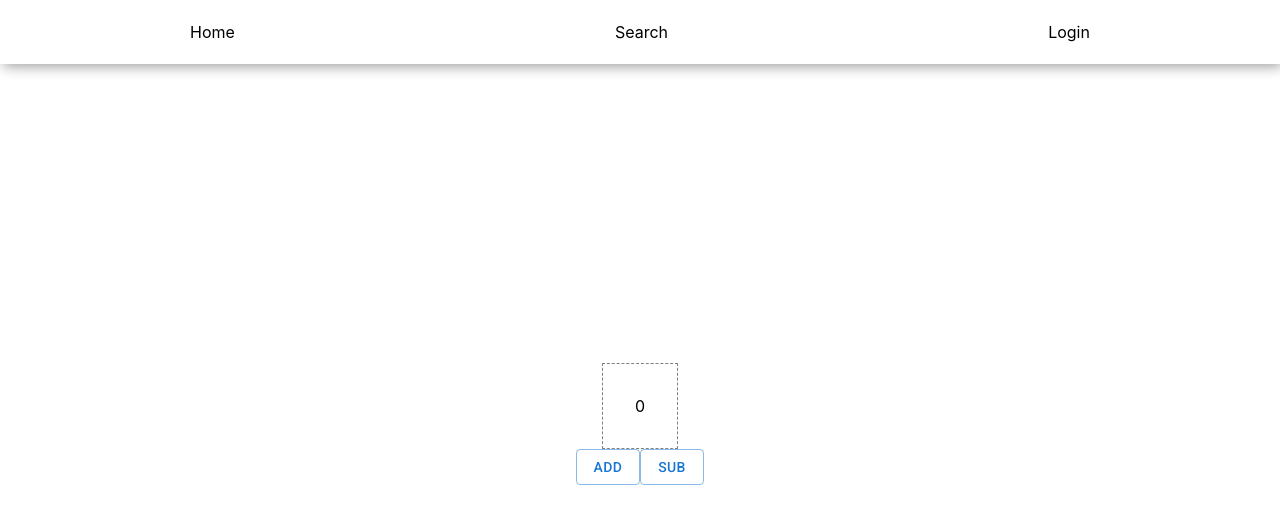
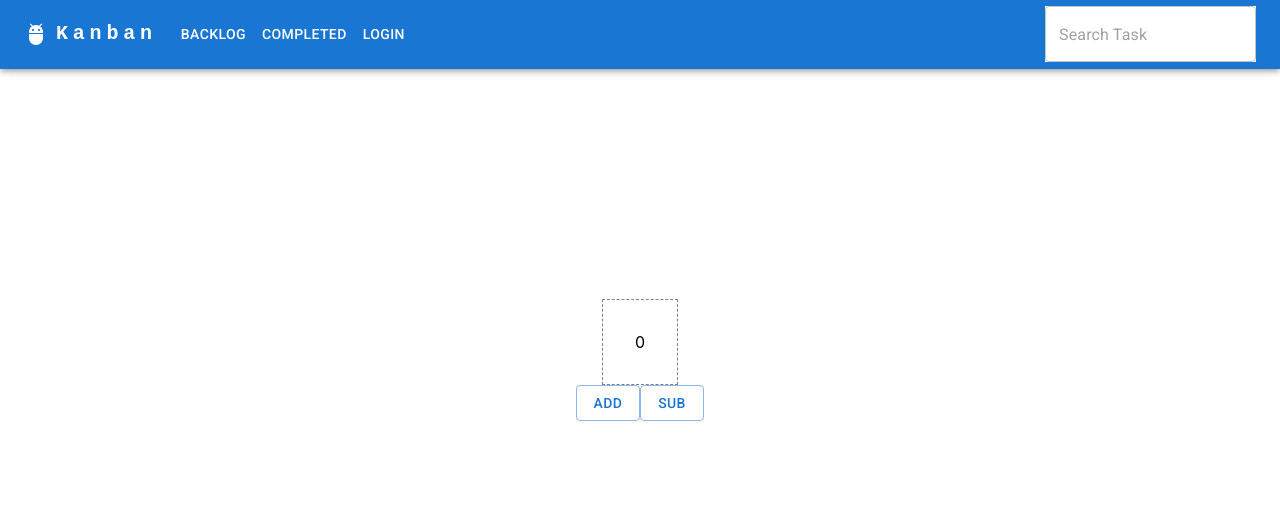
Before and after one commit to isandeepkadam/kanban-software, a React (Create React App) app: page / in a window 1280 px wide. Shown: the top 524 px of the page. Built offline with nearby package versions, Linux system fonts and the light colour scheme.

Commit message:
Prettier settings,vscode suggestions and Completed Navbar

```diff
--- a/src/App.tsx
+++ b/src/App.tsx
@@ -1,6 +1,6 @@
-import { BrowserRouter, Route, Routes } from "react-router-dom"
-import { Navbar } from "./components"
-import { Home } from "./pages"
+import { BrowserRouter, Route, Routes } from 'react-router-dom'
+import { Navbar } from './components'
+import { Home } from './pages'
 const App = () => {
   return (
     <BrowserRouter>
--- a/src/components/Navbar.tsx
+++ b/src/components/Navbar.tsx
@@ -1,13 +1,186 @@
-import { ReactElement } from "react"
-import { Link } from "react-router-dom"
+import {
+  Adb as AdbIcon,
+  Menu as MenuIcon,
+  Clear as ClearIcon,
+  Search as SearchIcon,
+} from '@mui/icons-material'
+import {
+  AppBar,
+  Box,
+  Button,
+  Container,
+  IconButton,
+  Menu,
+  MenuItem,
+  TextField,
+  InputAdornment,
+  Toolbar,
+  Typography,
+} from '@mui/material'
+import { ReactElement, useState } from 'react'
 
+const pages = ['Backlog', 'Completed', 'Login']
+type IMobileView = {
+  handleOpenNavMenu: (_event: React.MouseEvent<HTMLElement>) => void
+  handleCloseNavMenu: () => void
+  anchorElNav: HTMLElement | null
+}
+const MobileView = ({
+  anchorElNav,
+  handleCloseNavMenu,
+  handleOpenNavMenu,
+}: IMobileView) => {
+  return (
+    <>
+      <AdbIcon sx={{ display: { xs: 'none', md: 'flex' }, mr: 1 }} />
+      <Typography
+        variant="h6"
+        noWrap
+        component="a"
+        href="/"
+        sx={{
+          mr: 2,
+          display: { xs: 'none', md: 'flex' },
+          fontFamily: 'monospace',
+          fontWeight: 700,
+          letterSpacing: '.3rem',
+          color: 'inherit',
+          textDecoration: 'none',
+        }}
+      >
+        Kanban
+      </Typography>
+      <Box sx={{ flexGrow: 1, display: { xs: 'flex', md: 'none' } }}>
+        <IconButton
+          size="large"
+          aria-label="account of current user"
+          aria-controls="menu-appbar"
+          aria-haspopup="true"
+          onClick={handleOpenNavMenu}
+          color="inherit"
+        >
+          <MenuIcon />
+        </IconButton>
+        <Menu
+          id="menu-appbar"
+          anchorEl={anchorElNav}
+          anchorOrigin={{
+            vertical: 'bottom',
+            horizontal: 'left',
+          }}
+          keepMounted
+          transformOrigin={{
+            vertical: 'top',
+            horizontal: 'left',
+          }}
+          open={Boolean(anchorElNav)}
+          onClose={handleCloseNavMenu}
+          sx={{
+            display: { xs: 'block', md: 'none' },
+          }}
+        >
+          {pages.map((page) => (
+            <MenuItem key={page} onClick={handleCloseNavMenu}>
+              <Typography textAlign="center">{page}</Typography>
+            </MenuItem>
+          ))}
+        </Menu>
+      </Box>
+    </>
+  )
+}
 const Navbar = (): ReactElement => {
+  const [showSearch, setShowSearch] = useState(false)
+  const [anchorElNav, setAnchorElNav] = useState<null | HTMLElement>(null)
+  const handleOpenNavMenu = (event: React.MouseEvent<HTMLElement>) => {
+    setAnchorElNav(event.currentTarget)
+  }
+  const handleCloseNavMenu = () => {
+    setAnchorElNav(null)
+  }
   return (
-    <ul className="navbar">
-      <li><Link to="/">Home</Link></li>
-      <li><Link to="/">Search</Link></li>
-      <li><Link to="/">Login</Link></li>
-    </ul>
+    <AppBar position="fixed">
+      <Container maxWidth="xl">
+        <Toolbar disableGutters>
+          <MobileView
+            anchorElNav={anchorElNav}
+            handleCloseNavMenu={handleCloseNavMenu}
+            handleOpenNavMenu={handleOpenNavMenu}
+          />
+          <AdbIcon sx={{ display: { xs: 'flex', md: 'none' }, mr: 1 }} />
+          <Typography
+            variant="h5"
+            noWrap
+            component="a"
+            href=""
+            sx={{
+              mr: 2,
+              display: { xs: showSearch ? 'none' : 'flex', md: 'none' },
+              flexGrow: 1,
+              fontFamily: 'monospace',
+              fontWeight: 700,
+              letterSpacing: '.3rem',
+              color: 'inherit',
+              textDecoration: 'none',
+            }}
+          >
+            Kanban
+          </Typography>
+          <Box sx={{ flexGrow: 1, display: { xs: 'none', md: 'flex' } }}>
+            {pages.map((page) => (
+              <Button
+                key={page}
+                onClick={handleCloseNavMenu}
+                sx={{ my: 2, color: 'white', display: 'block' }}
+              >
+                {page}
+              </Button>
+            ))}
+          </Box>
+
+          <IconButton
+            aria-label="search"
+            size="large"
+            color="inherit"
+            sx={{
+              display: { xs: showSearch ? 'none' : 'flex', md: 'none' },
+            }}
+            onClick={() => setShowSearch(true)}
+          >
+            <SearchIcon />
+          </IconButton>
+          <TextField
+            placeholder="Search Task"
+            size={`${showSearch ? 'small' : 'medium'}`}
+            variant="outlined"
+            InputProps={{
+              endAdornment: (
+                <InputAdornment
+                  position="end"
+                  onClick={() => setShowSearch(false)}
+                  sx={{
+                    display: {
+                      xs: showSearch ? 'flex' : 'none',
+                      md: 'none',
+                    },
+                  }}
+                >
+                  <ClearIcon />
+                </InputAdornment>
+              ),
+            }}
+            sx={{
+              display: {
+                xs: showSearch ? 'inline-block' : 'none',
+                md: 'inline-block',
+              },
+              backgroundColor: 'white',
+              color: '#1d2021',
+            }}
+          />
+        </Toolbar>
+      </Container>
+    </AppBar>
   )
 }
 
```
Also changed, not shown: .prettierrc.json (added).
